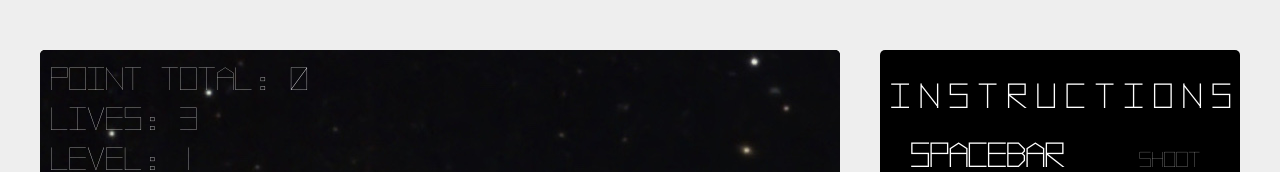
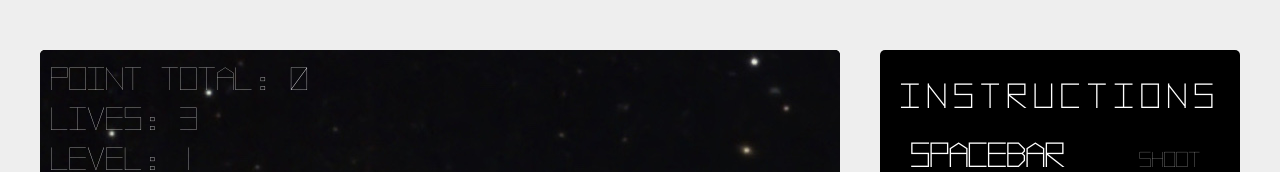
Before and after one commit to griff4692/asteroids, a plain HTML site: page index.html in a window 1280 px wide. Shown: the top 172 px of the page. Drawn offline with Linux system fonts and the light colour scheme.

Commit message:
better spacing

```diff
--- a/css/application.css
+++ b/css/application.css
@@ -50,7 +50,7 @@ canvas {
 }
 
 .instructions > h1 {
-  letter-spacing: 10px;
+  letter-spacing: 7.5px;
   font-size: 25px;
   text-align: center;
 }
```
